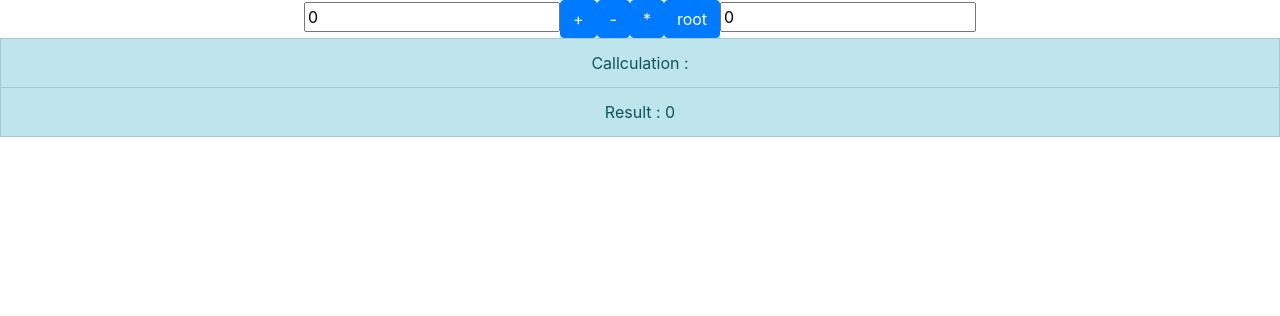
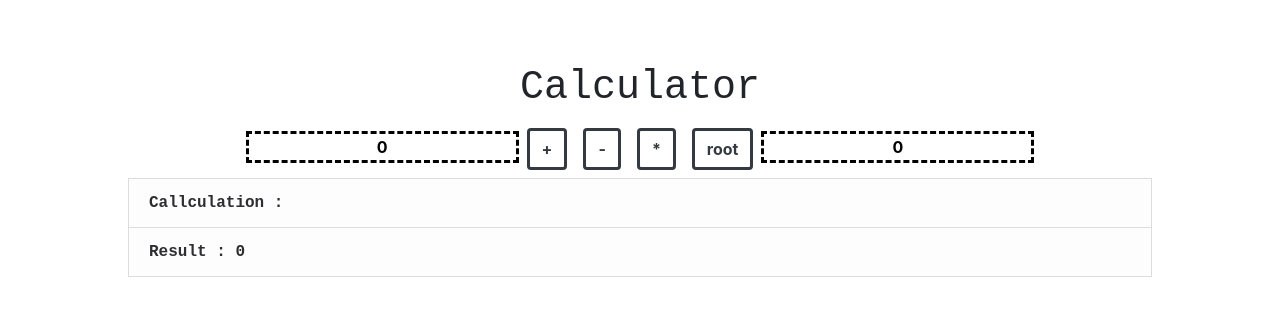
Before and after one commit to LucaPomer/Calculator, a React (Create React App) app: page / in a window 1280 px wide. Shown: the top 316 px of the page. Built offline with nearby package versions, Linux system fonts and the light colour scheme.

Commit message:
started css + fixed zero root error

```diff
--- a/src/App.css
+++ b/src/App.css
@@ -8,20 +8,37 @@
 }
 
 @media (prefers-reduced-motion: no-preference) {
-  .App-logo {
-    animation: App-logo-spin infinite 20s linear;
-  }
+
 }
 
-.App-header {
-  background-color: #282c34;
-  min-height: 100vh;
-  display: flex;
-  flex-direction: column;
-  align-items: center;
-  justify-content: center;
-  font-size: calc(10px + 2vmin);
-  color: white;
+h1 {
+    font-family: monospace;
+    padding-top: 5%;
+}
+
+.outputArea {
+    padding-left: 10%;
+    padding-right: 10%;
+}
+.list-group-item{
+    font-family: monospace;
+    font-weight: bold;
+    font-size: large;
+    color: #2e2d30 !important;
+    text-align: left;
+}
+
+input {
+    text-align: center;
+    font-weight: bold;
+    height: available;
+    border: dashed;
+}
+
+Button {
+    margin: 0.5rem !important;
+    border-width: medium !important;
+    font-weight: bold !important;
 }
 
 .App-link {
--- a/src/Calculator.js
+++ b/src/Calculator.js
@@ -26,22 +26,23 @@ class Calculator extends React.Component {
         return (
             <div>
                 <div className={"input area"}>
+                    <h1>Calculator</h1>
                     <NumberInput
                         numSide="l"
                         handleNumChange={this.handleNumChangeLeft}
                         numValue={numLeft}/>
-                    <Button variant="primary" onClick={this.addOperation}>+</Button>
-                    <Button variant="primary" onClick={()=>this.decreaseOperation()}>-</Button>
-                    <Button variant="primary" onClick={()=>this.multiplyOperation()}>*</Button>
-                    <Button variant="primary" onClick={()=>this.rootOperation()}>root</Button>
+                    <Button variant="outline-dark" onClick={this.addOperation}>+</Button>
+                    <Button variant="outline-dark" onClick={()=>this.decreaseOperation()}>-</Button>
+                    <Button variant="outline-dark" onClick={()=>this.multiplyOperation()}>*</Button>
+                    <Button variant="outline-dark" onClick={()=>this.rootOperation()}>root</Button>
                     <NumberInput
                         numSide="r"
                         handleNumChange={this.handleNumChangeRight}
                         numValue={numRight}/>
                 </div>
                 <div className={"outputArea"}>
-                    <ListGroupItem variant="info">Callculation : {this.state.calculationString}</ListGroupItem>
-                    <ListGroupItem variant="info">Result : {this.state.result}</ListGroupItem>
+                    <ListGroupItem variant="light">Callculation : {this.state.calculationString}</ListGroupItem>
+                    <ListGroupItem variant="light">Result : {this.state.result}</ListGroupItem>
                 </div>
             </div>
 
@@ -87,9 +88,16 @@ class Calculator extends React.Component {
     rootOperation() {
         const config = { };
         const math = create(all, config);
-        let newCalculation = ` ${this.state.numLeft} th root of ${this.state.numRight} `;
+        let newCalculation;
+        let newResult;
+        if(this.state.numLeft<=0){
+            newCalculation = ` ${this.state.numLeft} th root of ${this.state.numRight}  not possible -> \n root must be non zero`;
+            newResult = 'not a number';
+        }else{
+            newCalculation = ` ${this.state.numLeft} th root of ${this.state.numRight} `;
+            newResult = math.nthRoot( parseInt(this.state.numRight),parseInt(this.state.numLeft));
+        }
 
-        let newResult = math.nthRoot( parseInt(this.state.numRight),parseInt(this.state.numLeft));
         this.setState({
             calculationString: newCalculation,
             result: newResult
```
Lines whose indentation alone changed are shown as unchanged.
